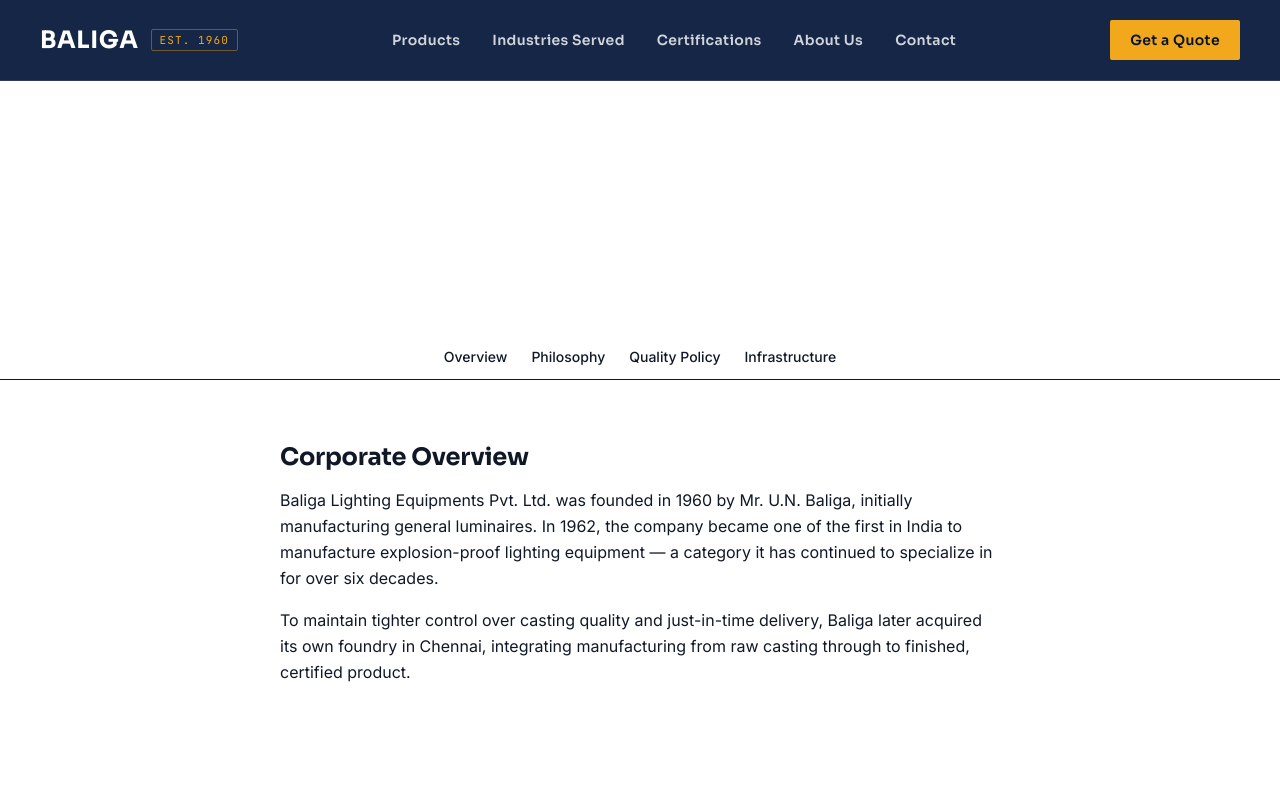
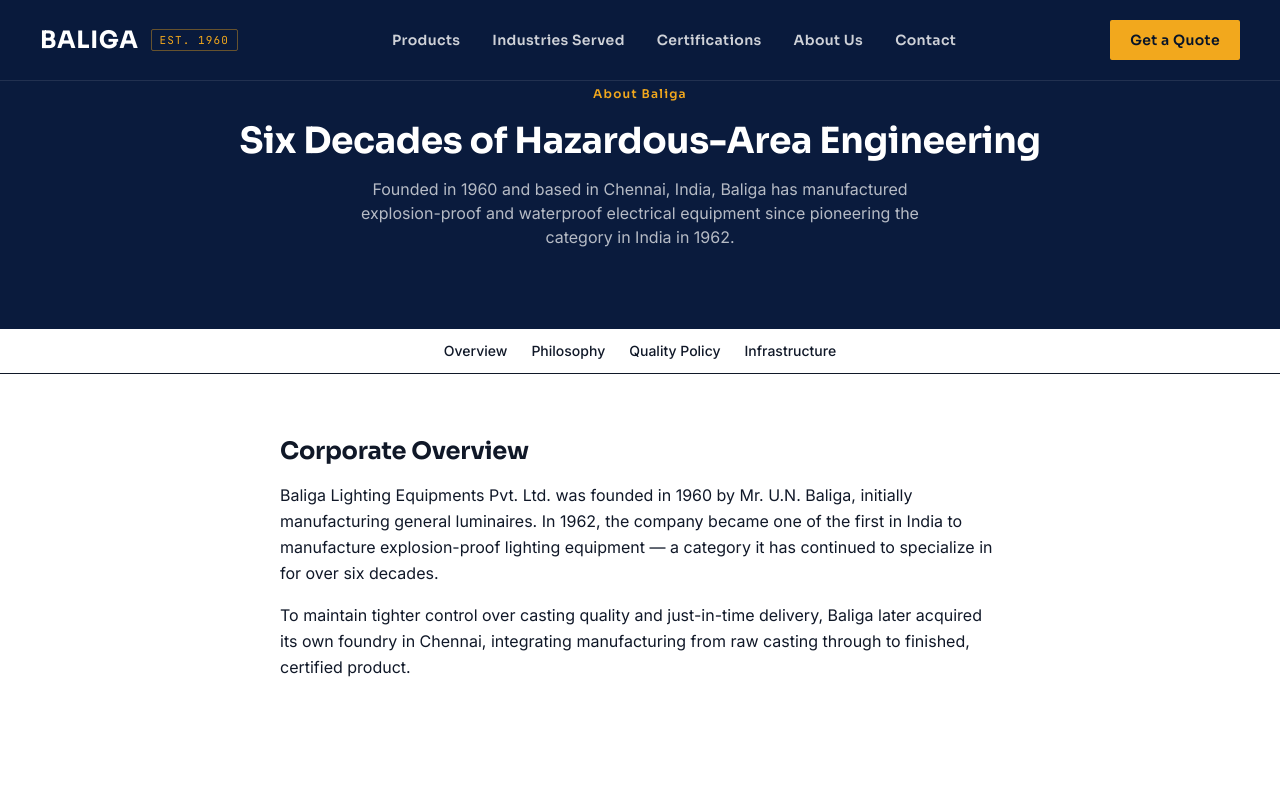
Before and after one commit to AriprakashR/Baliga-Website, a Next.js app: page /about in a window 1280 px wide. Shown: the top 800 px of the page. Built offline with nearby package versions, Linux system fonts and the light colour scheme.

Commit message:
style: correction in about page top section

```diff
--- a/src/app/about/page.tsx
+++ b/src/app/about/page.tsx
@@ -14,15 +14,15 @@
 export default function AboutPage() {
   return (
     <>
-      <section className='bg-navy pt-24 pb-16 text-center text-white'>
-        <div className='mx-auto max-w-3xl px-6'>
-          <p className='font-mono text-xs uppercase tracking-widest text-hazard-yellow'>
+      <section className='bg-navy-900 py-20 text-center text-white'>
+        <div className='max-w-(--container-page) mx-auto px-6 md:px-10'>
+          <span className='font-display text-xs tracking-widest text-amber-500'>
             About Baliga
-          </p>
-          <h1 className='mt-3 font-display text-4xl font-bold'>
+          </span>
+          <h1 className='mt-4 text-3xl md:text-4xl font-bold'>
             Six Decades of Hazardous-Area Engineering
           </h1>
-          <p className='mt-4 text-steel-200'>
+          <p className='mt-4 max-w-xl mx-auto font-body normal-case text-white/70'>
             Founded in 1960 and based in Chennai, India, Baliga has manufactured
             explosion-proof and waterproof electrical equipment since pioneering
             the category in India in 1962.
@@ -70,24 +70,23 @@
             Corporate Philosophy
           </h2>
           <p className='mt-4 leading-relaxed text-steel-500'>
-            &ldquo;We are committed to respect the society and the
-            environment to which we belong and will strive to contribute to
-            its progress and welfare.&rdquo; This philosophy is carried
-            through quality delivery, business ethics, employee loyalty,
-            continuous improvement (Kaizen), innovation, and responsiveness
-            to our customers.
+            &ldquo;We are committed to respect the society and the environment
+            to which we belong and will strive to contribute to its progress and
+            welfare.&rdquo; This philosophy is carried through quality delivery,
+            business ethics, employee loyalty, continuous improvement (Kaizen),
+            innovation, and responsiveness to our customers.
           </p>
           <p className='mt-4 leading-relaxed text-steel-500'>
-            <span className='font-semibold text-navy'>Mission:</span> To
-            offer our customers a complete range of explosion-proof
-            equipment of world-class quality, and to be recognised as the
-            leaders in India in this field.
+            <span className='font-semibold text-navy'>Mission:</span> To offer
+            our customers a complete range of explosion-proof equipment of
+            world-class quality, and to be recognised as the leaders in India in
+            this field.
           </p>
           <p className='mt-4 leading-relaxed text-steel-500'>
-            <span className='font-semibold text-navy'>Vision:</span> Offer
-            an extensive range of explosion-proof equipment, maintain our
-            leadership position in India, and grow our presence in the
-            South East Asian market.
+            <span className='font-semibold text-navy'>Vision:</span> Offer an
+            extensive range of explosion-proof equipment, maintain our
+            leadership position in India, and grow our presence in the South
+            East Asian market.
           </p>
         </div>
       </section>
```
